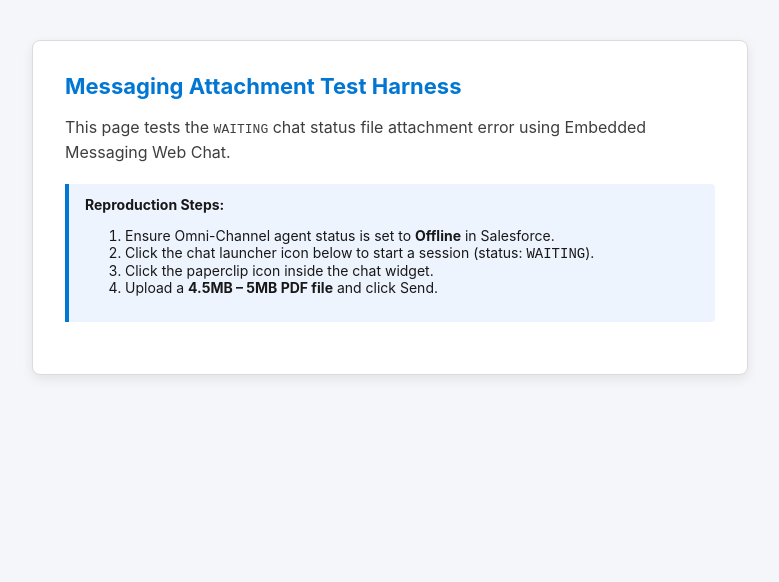
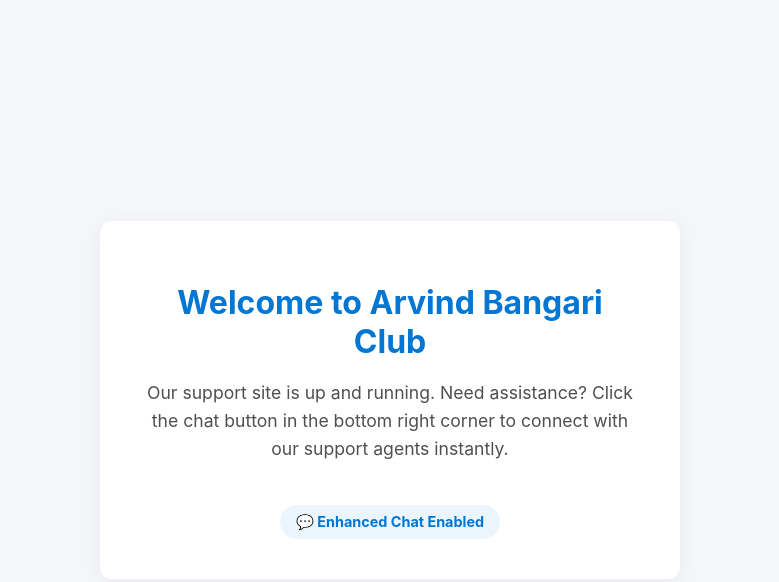
Before and after one commit to abangari/Chat, a plain HTML site: page index.html in a window 1280 px wide. Shown: the whole page, without its empty margins (250-1029 px from the left). Drawn offline with nearby package versions, Linux system fonts and the light colour scheme.

Commit message:
Add files via upload

```diff
--- a/index.html
+++ b/index.html
@@ -3,60 +3,66 @@
 <head>
     <meta charset="UTF-8">
     <meta name="viewport" content="width=device-width, initial-scale=1.0">
-    <title>Salesforce Messaging Test Harness</title>
+    <title>Arvind Bangari Club - Support Site</title>
+
+    <!-- Modern Clean Styling -->
     <style>
         body {
-            font-family: -apple-system, BlinkMacSystemFont, "Segoe UI", Roboto, sans-serif;
+            font-family: -apple-system, BlinkMacSystemFont, "Segoe UI", Roboto, Helvetica, Arial, sans-serif;
+            background-color: #f4f6f9;
+            color: #16325c;
             margin: 0;
-            padding: 40px 20px;
-            background-color: #f4f6f9;
-            color: #181818;
+            padding: 0;
             display: flex;
-            flex-direction: column;
+            justify-content: center;
             align-items: center;
-            min-height: 100vh;
+            height: 100vh;
+            text-align: center;
         }
         .container {
-            max-width: 650px;
-            background: #ffffff;
-            padding: 32px;
-            border-radius: 8px;
-            box-shadow: 0 4px 12px rgba(0, 0, 0, 0.08);
-            border: 1px solid #dddbda;
+            background-color: #ffffff;
+            padding: 2.5rem;
+            border-radius: 12px;
+            box-shadow: 0 4px 20px rgba(0, 0, 0, 0.05);
+            max-width: 500px;
+            width: 90%;
         }
-        h1 { font-size: 22px; color: #0176d3; margin-top: 0; }
-        p { line-height: 1.5; color: #3e3e3e; }
-        .status-box {
-            background-color: #eef4fe;
-            border-left: 4px solid #0176d3;
-            padding: 12px 16px;
-            margin: 20px 0;
-            border-radius: 0 4px 4px 0;
-            font-size: 14px;
+        h1 {
+            font-size: 2rem;
+            margin-bottom: 0.5rem;
+            color: #0176d3;
+        }
+        p {
+            font-size: 1.1rem;
+            color: #514f4d;
+            line-height: 1.6;
+        }
+        .status-badge {
+            display: inline-block;
+            background-color: #eaf5fe;
+            color: #0176d3;
+            padding: 0.5rem 1rem;
+            border-radius: 20px;
+            font-weight: bold;
+            font-size: 0.9rem;
+            margin-top: 1.5rem;
         }
     </style>
 </head>
 <body>
 
     <div class="container">
-        <h1>Messaging Attachment Test Harness</h1>
-        <p>This page tests the <code>WAITING</code> chat status file attachment error using Embedded Messaging Web Chat.</p>
-
-        <div class="status-box">
-            <strong>Reproduction Steps:</strong>
-            <ol>
-                <li>Ensure Omni-Channel agent status is set to <strong>Offline</strong> in Salesforce.</li>
-                <li>Click the chat launcher icon below to start a session (status: <code>WAITING</code>).</li>
-                <li>Click the paperclip icon inside the chat widget.</li>
-                <li>Upload a <strong>4.5MB – 5MB PDF file</strong> and click Send.</li>
-            </ol>
-        </div>
+        <h1>Welcome to Arvind Bangari Club</h1>
+        <p>Our support site is up and running. Need assistance? Click the chat button in the bottom right corner to connect with our support agents instantly.</p>
+        <div class="status-badge">💬 Enhanced Chat Enabled</div>
     </div>
 
+    <!-- START OF SALESFORCE EMBEDDED SERVICE CODE SNIPPET -->
     <script type='text/javascript'>
         function initEmbeddedMessaging() {
             try {
                 embeddedservice_bootstrap.settings.language = 'en_US';
+
                 embeddedservice_bootstrap.init(
                     '00DHu0000018vvh',
                     'Web_Chat_Deployment',
@@ -70,11 +76,8 @@
             }
         };
     </script>
-    <script
-        type='text/javascript'
-        src='https://skyhighsecurity28-dev-ed.develop.my.site.com/s/assets/js/bootstrap.min.js'
-        onload='initEmbeddedMessaging()'>
-    </script>
+    <script type='text/javascript' src='https://skyhighsecurity28-dev-ed.develop.my.site.com/s/assets/js/bootstrap.min.js' onload='initEmbeddedMessaging()'></script>
+    <!-- END OF SALESFORCE EMBEDDED SERVICE CODE SNIPPET -->
 
 </body>
 </html>
```
